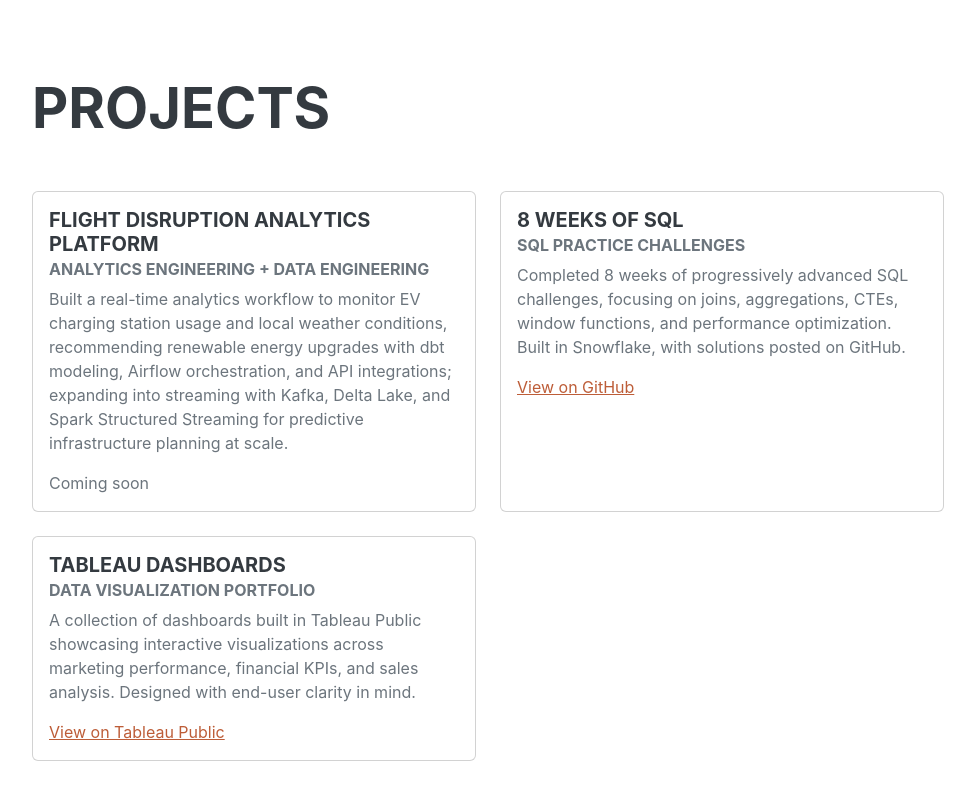
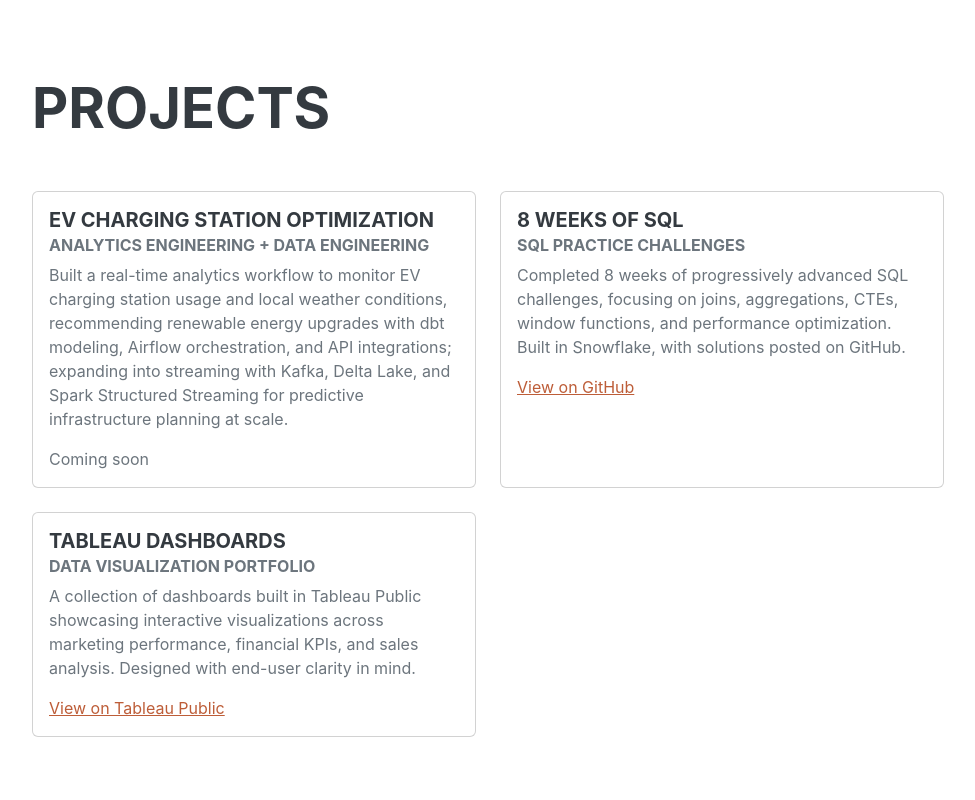
Before and after one commit to AlexPerrine/alexperrine.github.io, a plain HTML site: page index.html in a window 1280 px wide. Shown: the part 2530-3330 px from the top of the page, without its empty margins (288-1263 px from the left). Drawn offline with nearby package versions, Linux system fonts and the light colour scheme; a web font is replaced by a local one.

Commit message:
Fixing AE project title

```diff
--- a/index.html
+++ b/index.html
@@ -146,7 +146,7 @@
                     <div class="col">
                       <div class="card h-100">
                         <div class="card-body">
-                          <h5 class="card-title">Flight Disruption Analytics Platform</h5>
+                          <h5 class="card-title">EV Charging Station Optimization</h5>
                           <h6 class="card-subtitle mb-2 text-muted">Analytics Engineering + Data Engineering</h6>
                           <p class="card-text">
                             Built a real-time analytics workflow to monitor EV charging station usage and local weather conditions, recommending renewable energy upgrades with dbt modeling, Airflow orchestration, and API integrations; expanding into streaming with Kafka, Delta Lake, and Spark Structured Streaming for predictive infrastructure planning at scale.
```
